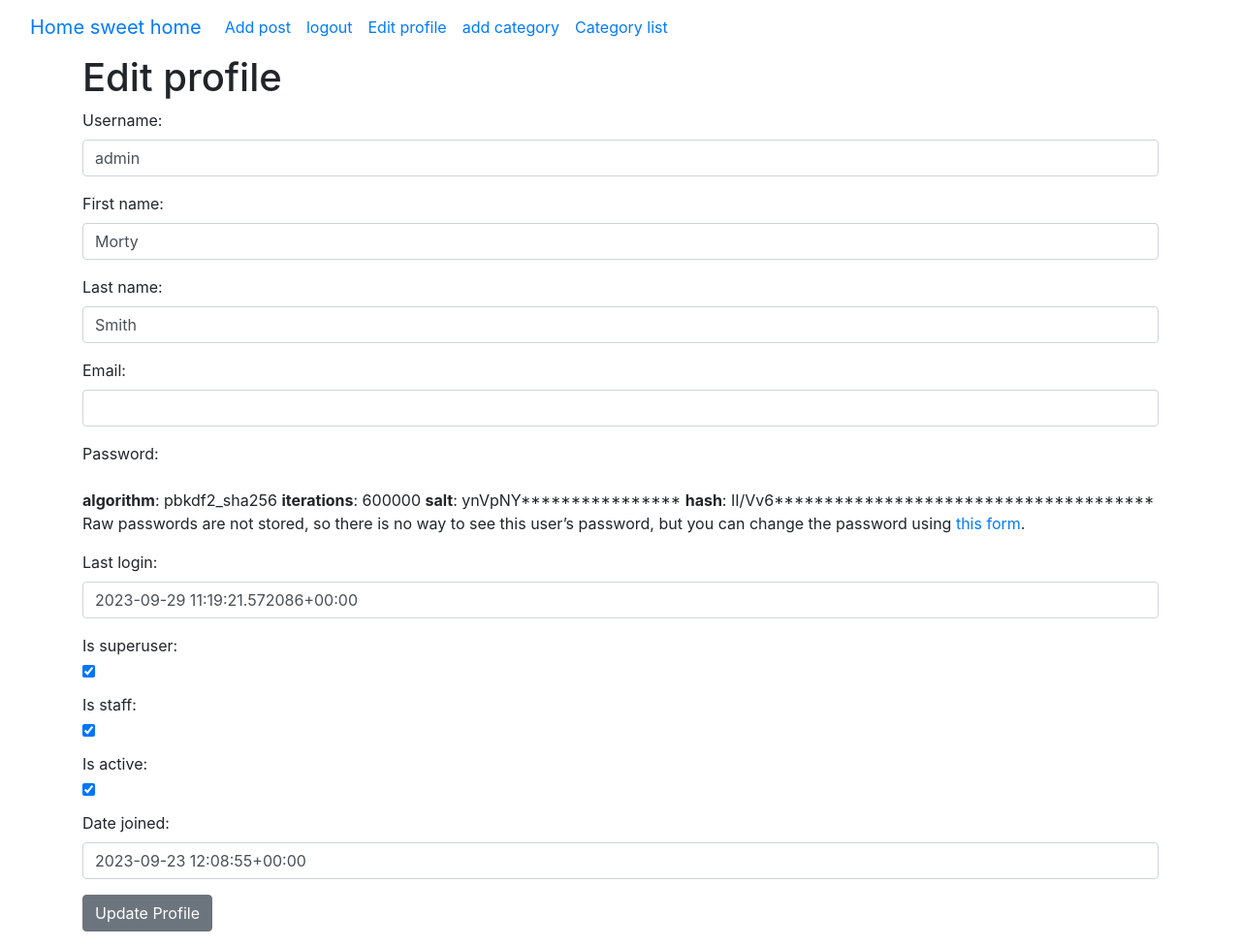
After one commit to 545room/simpleblog, a Django app: page /members/edit_profile/ in a window 1280 px wide. The commit adds this page. Shown: the whole page at 97% size. Run offline with Django 4.2, Linux system fonts and the light colour scheme; a user stored in the database is signed in.

Commit message:
1.0.7
Added ckeditor tools for pages, snippet for pages and the edit profile's page. Worked with forms file in members app and theblog app

```diff
--- a/ablog/ablog/settings.py
+++ b/ablog/ablog/settings.py
@@ -39,6 +39,7 @@ INSTALLED_APPS = [
     'django.contrib.staticfiles',
     'theblog',
     'members',
+    'ckeditor',
 ]
 
 MIDDLEWARE = [
--- /dev/null
+++ b/ablog/members/forms.py
@@ -0,0 +1,36 @@
+from typing import Any
+from django.contrib.auth.forms import UserCreationForm, UserChangeForm, UserChangeForm
+from django.contrib.auth.models import User
+from django import forms
+
+class SignUpForm(UserCreationForm):
+    email = forms.EmailField(widget=forms.EmailInput(attrs={'class': 'form-control'}))
+    first_name = forms.CharField(max_length=100, widget=forms.TextInput(attrs={'class': 'form-control'}))
+    last_name = forms.CharField(max_length=100, widget=forms.TextInput(attrs={'class': 'form-control'}))
+
+    class Meta:
+        model = User
+        fields = ('username', 'first_name', 'last_name', 'email', 'password1', 'password2')
+
+    def __init__(self, *args, **kwargs):
+        super(SignUpForm, self).__init__(*args, **kwargs)
+
+        self.fields['username'].widget.attrs['class'] = 'form-control'
+        self.fields['password1'].widget.attrs['class'] = 'form-control'
+        self.fields['password2'].widget.attrs['class'] = 'form-control'
+
+
+class EditProfileForm(UserChangeForm):
+    email = forms.EmailField(widget=forms.EmailInput(attrs={'class': 'form-control'}))
+    first_name = forms.CharField(max_length=100, widget=forms.TextInput(attrs={'class': 'form-control'}))
+    last_name = forms.CharField(max_length=100, widget=forms.TextInput(attrs={'class': 'form-control'}))
+    username = forms.CharField(max_length=100, widget=forms.TextInput(attrs={'class': 'form-control'}))
+    last_login = forms.CharField(max_length=100, widget=forms.TextInput(attrs={'class': 'form-control'}))
+    is_superuser = forms.CharField(max_length=100, widget=forms.CheckboxInput(attrs={'class': 'form-check'}))
+    is_staff = forms.CharField(max_length=100, widget=forms.CheckboxInput(attrs={'class': 'form-check'}))
+    is_active = forms.CharField(max_length=100, widget=forms.CheckboxInput(attrs={'class': 'form-check'}))
+    date_joined = forms.CharField(max_length=100, widget=forms.TextInput(attrs={'class': 'form-control'}))
+
+    class Meta:
+        model = User
+        fields = ('username', 'first_name', 'last_name', 'email', 'password', 'last_login', 'is_superuser', 'is_staff', 'is_active', 'date_joined')
--- /dev/null
+++ b/ablog/members/templates/registration/edit_profile.html
@@ -0,0 +1,14 @@
+{% extends 'base.html' %}
+{% block title %} Edit profile  {% endblock %}
+{% block content %}
+
+    <h1>Edit profile</h1>
+    <div class="form-group">
+        <form method="POST">
+            {% csrf_token %}
+            {{ form.as_p }}
+            <button class="btn btn-secondary">Update Profile</button>
+        </form>
+    </div>
+
+{% endblock %}
--- a/ablog/members/urls.py
+++ b/ablog/members/urls.py
@@ -1,6 +1,7 @@
 from django.urls import path
-from .views import UserRegisterView
+from .views import UserRegisterView, UserEditView
 
 urlpatterns = [
     path('register/', UserRegisterView.as_view(), name='register'),
+    path('edit_profile/', UserEditView.as_view(), name='edit_frofile'),
 ]
--- a/ablog/members/views.py
+++ b/ablog/members/views.py
@@ -1,9 +1,20 @@
+from typing import Any
+from django.db import models
 from django.shortcuts import render
 from django.views import generic
 from django.contrib.auth.forms import UserCreationForm
 from django.urls import reverse_lazy
+from .forms import SignUpForm, EditProfileForm
 
 class UserRegisterView(generic.CreateView):
-    form_class = UserCreationForm
+    form_class = SignUpForm
     template_name = 'registration/register.html'
+    success_url = reverse_lazy('login')
+
+class UserEditView(generic.UpdateView):
+    form_class = EditProfileForm
+    template_name = 'registration/edit_profile.html'
     success_url = reverse_lazy('home')
+
+    def get_object(self):
+        return self.request.user
--- a/ablog/theblog/forms.py
+++ b/ablog/theblog/forms.py
@@ -12,7 +12,7 @@ for item in choices:
 class PostForm(forms.ModelForm):
     class Meta:
         model = Post
-        fields = ('title', 'title_tag', 'author', 'category', 'body')
+        fields = ('title', 'title_tag', 'author', 'category', 'body', 'snippet')
 
         widgets = {
             'title': forms.TextInput(attrs={'class': 'form-control', 'placeholder': 'this is title placeholder stuff'}),
@@ -21,15 +21,17 @@ class PostForm(forms.ModelForm):
             # 'author': forms.Select(attrs={'class': 'form-control'}),
             'category': forms.Select(choices=choice_list, attrs={'class': 'form-control'}),
             'body': forms.Textarea(attrs={'class': 'form-control'}),
+            'snippet': forms.Textarea(attrs={'class': 'form-control'}),
         }
 
 class EditForm(forms.ModelForm):
     class Meta:
         model = Post
-        fields = ('title', 'title_tag', 'body')
+        fields = ('title', 'title_tag', 'body', 'snippet')
 
         widgets = {
             'title': forms.TextInput(attrs={'class': 'form-control', 'placeholder': 'this is title placeholder stuff'}),
             'title_tag': forms.TextInput(attrs={'class': 'form-control'}),
             'body': forms.Textarea(attrs={'class': 'form-control'}),
+            'snippet': forms.Textarea(attrs={'class': 'form-control'}),
         }
--- a/ablog/theblog/models.py
+++ b/ablog/theblog/models.py
@@ -2,6 +2,7 @@ from django.db import models
 from django.contrib.auth.models import User
 from django.urls import reverse
 from datetime import datetime, date
+from ckeditor.fields import RichTextField
 
 class Category(models.Model):
     name = models.CharField(max_length=255)
@@ -16,9 +17,11 @@ class Post(models.Model):
     title = models.CharField(max_length=255)
     title_tag = models.CharField(max_length=255)
     author = models.ForeignKey(User, on_delete=models.CASCADE)
-    body = models.TextField()
+    # body = models.TextField()
+    body = RichTextField(blank=True, null=True)
     post_date = models.DateField(auto_now_add=True)
     category = models.CharField(max_length=255, default='coding')
+    snippet = models.CharField(max_length=255)
     likes = models.ManyToManyField(User, related_name='blog_post')
 
     def total_likes(self):
--- a/ablog/theblog/templates/add_post.html
+++ b/ablog/theblog/templates/add_post.html
@@ -9,6 +9,7 @@
         <form method="POST">
             {% csrf_token %}
             {{ form.as_p }}
+            {{ form.media }}
             <button class="btn btn-secondary">Post</button>
         </form>
     </div>
--- a/ablog/theblog/templates/base.html
+++ b/ablog/theblog/templates/base.html
@@ -28,6 +28,9 @@
                 <a class="nav-link" href="{% url 'logout' %}">logout</a>
               </li>
               <li class="nav-item">
+                <a class="nav-link" href="{% url 'edit_frofile' %}">Edit profile</a>
+              </li>
+              <li class="nav-item">
                 <a class="nav-link" href="{% url 'add_category' %}">add category</a>
               </li>
               {% else %}
@@ -37,6 +40,8 @@
               <li class="nav-item">
                 <a class="nav-link" href="{% url 'login' %}">Login</a>
               </li>
+
+
               {% endif %}
               {% if cat_menu %}
               <li class="nav-item dropdown">
--- a/ablog/theblog/templates/update_post.html
+++ b/ablog/theblog/templates/update_post.html
@@ -9,6 +9,7 @@
         <form method="POST">
             {% csrf_token %}
             {{ form.as_p }}
+            {{ form.media }}
             <button class="btn btn-secondary">Update</button>
         </form>
     </div>
```
Also changed, not shown: ablog/theblog/templates/home.html (+13 -14 lines), ablog/db.sqlite3, ablog/theblog/migrations/0006_alter_post_body.py (added), ablog/theblog/migrations/0007_post_snippet.py (added).
